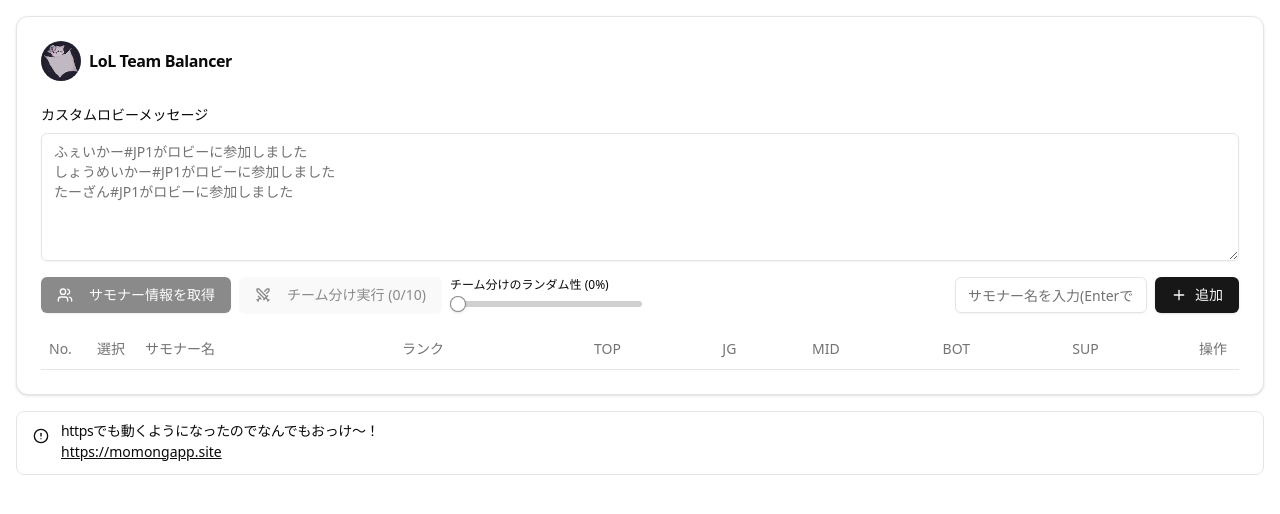
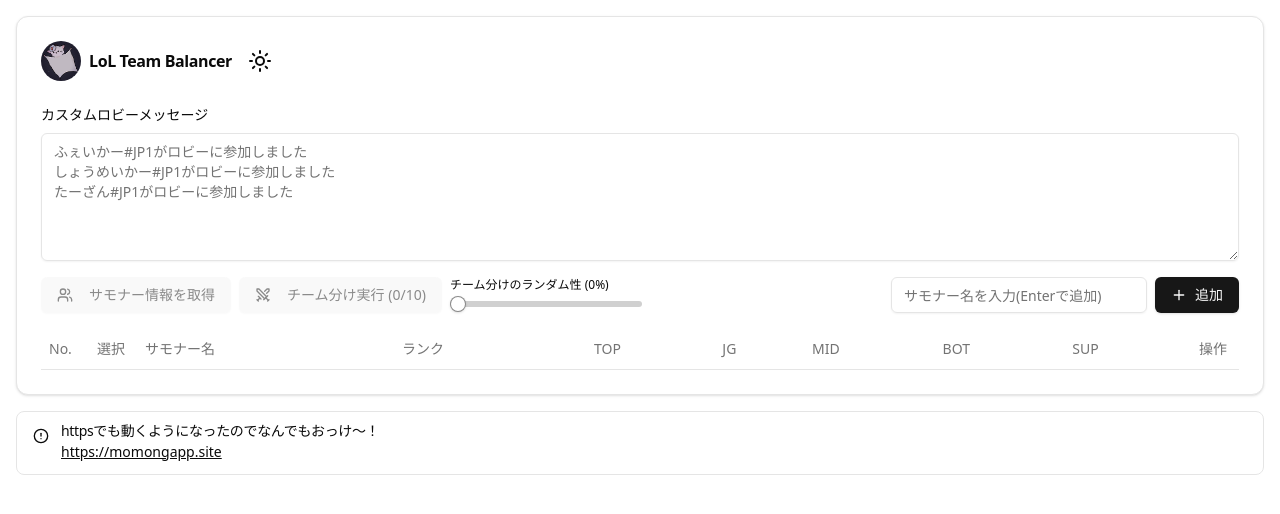
Before and after one commit to Adiply2018/team-balancer, a React (Vite) app in the folder frontend/: page / in a window 1280 px wide. Shown: the top 514 px of the page. Built offline with nearby package versions, Linux system fonts and the light colour scheme.

Commit message:
dark mode

```diff
--- a/frontend/src/components/theme-toggle.tsx
+++ b/frontend/src/components/theme-toggle.tsx
@@ -1,20 +1,67 @@
-import * as React from "react";
+import React, { useState, useEffect } from "react";
 import { Moon, Sun } from "lucide-react";
-import { useTheme } from "next-themes";
-import { Button } from "@/components/ui/button";
+import {
+  Tooltip,
+  TooltipContent,
+  TooltipProvider,
+  TooltipTrigger,
+} from "@/components/ui/tooltip";
 
-export function ThemeToggle() {
-  const { theme, setTheme } = useTheme();
+const ThemeSwitcher = () => {
+  const [theme, setTheme] = useState("light");
+  const [isMounted, setIsMounted] = useState(false);
+
+  useEffect(() => {
+    const storedTheme = localStorage.getItem("theme") || "light";
+    setTheme(storedTheme);
+    document.documentElement.classList.toggle("dark", storedTheme === "dark");
+    setIsMounted(true);
+  }, []);
+
+  const toggleTheme = () => {
+    const newTheme = theme === "light" ? "dark" : "light";
+    setTheme(newTheme);
+    localStorage.setItem("theme", newTheme);
+    document.documentElement.classList.toggle("dark");
+  };
+
+  if (!isMounted) {
+    return null;
+  }
 
   return (
-    <Button
-      variant="ghost"
-      size="icon"
-      onClick={() => setTheme(theme === "light" ? "dark" : "light")}
-    >
-      <Sun className="h-[1.2rem] w-[1.2rem] rotate-0 scale-100 transition-all dark:-rotate-90 dark:scale-0" />
-      <Moon className="absolute h-[1.2rem] w-[1.2rem] rotate-90 scale-0 transition-all dark:rotate-0 dark:scale-100" />
-      <span className="sr-only">Toggle theme</span>
-    </Button>
+    <TooltipProvider>
+      <Tooltip>
+        <TooltipTrigger asChild>
+          <button
+            onClick={toggleTheme}
+            className="p-2 rounded-lg transition-colors duration-200"
+            aria-label="テーマの切り替え"
+          >
+            <div className="relative w-6 h-6">
+              <Sun
+                className={`absolute top-0 left-0 transition-all duration-500 w-6 h-6 ${
+                  theme === "dark"
+                    ? "opacity-0 rotate-180"
+                    : "opacity-100 rotate-0"
+                }`}
+              />
+              <Moon
+                className={`absolute top-0 left-0 transition-all duration-500 w-6 h-6 ${
+                  theme === "dark"
+                    ? "opacity-100 rotate-0"
+                    : "opacity-0 -rotate-180"
+                }`}
+              />
+            </div>
+          </button>
+        </TooltipTrigger>
+        <TooltipContent>
+          <p>{theme === "light" ? "ダーク" : "ライト"}モードに切り替え</p>
+        </TooltipContent>
+      </Tooltip>
+    </TooltipProvider>
   );
-}
+};
+
+export default ThemeSwitcher;
--- a/frontend/src/features/team-builder/index.tsx
+++ b/frontend/src/features/team-builder/index.tsx
@@ -19,6 +19,7 @@ import TeamResults from "./TeamResults";
 import RandomnessSlider from "@/components/ui/randomness-slider";
 import { Slider } from "@/components/ui/slider";
 import { FireworksDisplay } from "@/components/ui/fireworks";
+import ThemeSwitcher from "@/components/theme-toggle";
 
 let idCounter = 1;
 const generateId = () => `id_${String(idCounter++).padStart(2, "0")}`;
@@ -310,6 +311,7 @@ const TeamBalancer = () => {
             className="w-10 h-10 rounded-full"
           />
           LoL Team Balancer
+          <ThemeSwitcher />
         </CardTitle>
       </CardHeader>
       <CardContent>
@@ -338,6 +340,7 @@ const TeamBalancer = () => {
               <Button
                 onClick={fetchSummonersData}
                 disabled={loading || selectedCount === 0}
+                variant="secondary"
               >
                 <Users className="mr-2 h-4 w-4" />
                 サモナー情報を取得
@@ -374,7 +377,7 @@ const TeamBalancer = () => {
                 value={newSummonerName}
                 onChange={(e) => setNewSummonerName(e.target.value)}
                 placeholder="サモナー名を入力(Enterで追加)"
-                className="w-48"
+                className="w-64"
                 onKeyDown={(e) => {
                   if (e.key === "Enter") handleAddNewSummoner();
                 }}
--- a/frontend/tailwind.config.js
+++ b/frontend/tailwind.config.js
@@ -5,53 +5,53 @@ export default {
   theme: {
     extend: {
       borderRadius: {
-  			lg: 'var(--radius)',
-  			md: 'calc(var(--radius) - 2px)',
-  			sm: 'calc(var(--radius) - 4px)'
+        lg: "var(--radius)",
+        md: "calc(var(--radius) - 2px)",
+        sm: "calc(var(--radius) - 4px)",
       },
       colors: {
-  			background: 'hsl(var(--background))',
-  			foreground: 'hsl(var(--foreground))',
+        background: "hsl(var(--background))",
+        foreground: "hsl(var(--foreground))",
         card: {
-  				DEFAULT: 'hsl(var(--card))',
-  				foreground: 'hsl(var(--card-foreground))'
+          DEFAULT: "hsl(var(--card))",
+          foreground: "hsl(var(--card-foreground))",
         },
         popover: {
-  				DEFAULT: 'hsl(var(--popover))',
-  				foreground: 'hsl(var(--popover-foreground))'
+          DEFAULT: "hsl(var(--popover))",
+          foreground: "hsl(var(--popover-foreground))",
         },
         primary: {
-  				DEFAULT: 'hsl(var(--primary))',
-  				foreground: 'hsl(var(--primary-foreground))'
+          DEFAULT: "hsl(var(--primary))",
+          foreground: "hsl(var(--primary-foreground))",
         },
         secondary: {
-  				DEFAULT: 'hsl(var(--secondary))',
-  				foreground: 'hsl(var(--secondary-foreground))'
+          DEFAULT: "hsl(var(--secondary))",
+          foreground: "hsl(var(--secondary-foreground))",
         },
         muted: {
-  				DEFAULT: 'hsl(var(--muted))',
-  				foreground: 'hsl(var(--muted-foreground))'
+          DEFAULT: "hsl(var(--muted))",
+          foreground: "hsl(var(--muted-foreground))",
         },
         accent: {
-  				DEFAULT: 'hsl(var(--accent))',
-  				foreground: 'hsl(var(--accent-foreground))'
+          DEFAULT: "hsl(var(--accent))",
+          foreground: "hsl(var(--accent-foreground))",
         },
         destructive: {
-  				DEFAULT: 'hsl(var(--destructive))',
-  				foreground: 'hsl(var(--destructive-foreground))'
+          DEFAULT: "hsl(var(--destructive))",
+          foreground: "hsl(var(--destructive-foreground))",
         },
-  			border: 'hsl(var(--border))',
-  			input: 'hsl(var(--input))',
-  			ring: 'hsl(var(--ring))',
+        border: "hsl(var(--border))",
+        input: "hsl(var(--input))",
+        ring: "hsl(var(--ring))",
         chart: {
-  				'1': 'hsl(var(--chart-1))',
-  				'2': 'hsl(var(--chart-2))',
-  				'3': 'hsl(var(--chart-3))',
-  				'4': 'hsl(var(--chart-4))',
-  				'5': 'hsl(var(--chart-5))'
-  			}
-  		}
-  	}
+          1: "hsl(var(--chart-1))",
+          2: "hsl(var(--chart-2))",
+          3: "hsl(var(--chart-3))",
+          4: "hsl(var(--chart-4))",
+          5: "hsl(var(--chart-5))",
+        },
+      },
+    },
   },
   plugins: [require("tailwindcss-animate")],
 };
```
Lines whose indentation alone changed are shown as unchanged.
